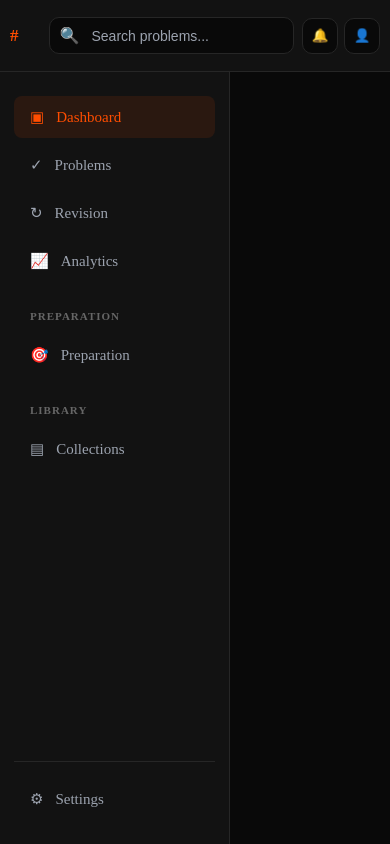
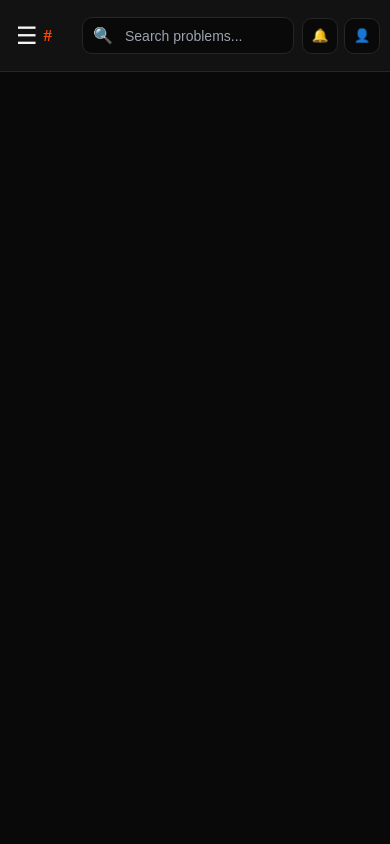
Before and after one commit to adityaxsit/LeetTrack-Pro, a React (Vite) app in the folder client/: page / in a window 390 px wide. Built offline with nearby package versions, Linux system fonts and the light colour scheme.

Commit message:
SideBar added with responsiveness

```diff
--- a/client/src/App.jsx
+++ b/client/src/App.jsx
@@ -1,28 +1,22 @@
-import { useState } from 'react'
-import reactLogo from './assets/react.svg'
-import viteLogo from './assets/vite.svg'
-import heroImg from './assets/hero.png'
-import Navbar from './components/Navbar'
-import Sidebar from './components/Sidebar'
-import './App.css'
+import { useState } from "react";
+import Navbar from "./components/Navbar";
+import Sidebar from "./components/Sidebar";
+import "./App.css";
 
 function App() {
+  const [sidebarOpen, setSidebarOpen] = useState(false);
+
   return (
     <>
-      <Navbar></Navbar>
+      <Navbar sidebarOpen={sidebarOpen} setSidebarOpen={setSidebarOpen} />
+
       <div className="appLayout">
-        <Sidebar />
+        <Sidebar sidebarOpen={sidebarOpen} />
 
-        <main className="mainContent">
-        </main>
-
+        <main className="mainContent">{/* Dashboard will come here */}</main>
       </div>
     </>
-  )
+  );
 }
 
-
-
-
-
 export default App;
--- a/client/src/components/Navbar.jsx
+++ b/client/src/components/Navbar.jsx
@@ -1,8 +1,15 @@
 import styles from './Navbar.module.css';
 
-function Navbar() {
+function Navbar({ sidebarOpen, setSidebarOpen }) {
   return (
     <nav className={styles.navbar}>
+
+       <button
+        className={styles.menuButton}
+        onClick={() => setSidebarOpen(!sidebarOpen)}
+      >
+        {sidebarOpen ? "✕" : "☰"}
+      </button>
 
       <div className={styles.logo}>
         <span className={styles.logoIcon}>#</span>
--- a/client/src/components/Navbar.module.css
+++ b/client/src/components/Navbar.module.css
@@ -93,6 +93,18 @@
   border-color: var(--lava);
 }
 
+.menuButton {
+  display: none;
+
+  background: transparent;
+  border: none;
+
+  color: var(--text-primary);
+  font-size: 24px;
+
+  cursor: pointer;
+}
+
 
 
 @media (max-width: 768px) {
@@ -108,6 +120,10 @@
   .search {
     width: 45%;
   }
+
+  .menuButton {
+  display: block;
+}
 
 }
 
--- a/client/src/components/Sidebar.jsx
+++ b/client/src/components/Sidebar.jsx
@@ -1,11 +1,10 @@
 import styles from "./Sidebar.module.css";
 
-function Sidebar() {
+function Sidebar({ sidebarOpen }) {
   return (
-    <aside className={styles.sidebar}>
+    <aside className={`${styles.sidebar} ${sidebarOpen ? styles.open : ""}`}>
 
       <div className={styles.menu}>
-
         <div className={`${styles.menuItem} ${styles.active}`}>
           <span>▣</span>
           <span>Dashboard</span>
@@ -39,7 +38,6 @@ function Sidebar() {
           <span>▤</span>
           <span>Collections</span>
         </div>
-
       </div>
 
       <div className={styles.bottomMenu}>
@@ -48,7 +46,6 @@ function Sidebar() {
           <span>Settings</span>
         </div>
       </div>
-
     </aside>
   );
 }
--- a/client/src/components/Sidebar.module.css
+++ b/client/src/components/Sidebar.module.css
@@ -57,3 +57,23 @@
   padding-top: 16px;
   border-top: 1px solid var(--border);
 }
+
+@media (max-width: 768px) {
+  .sidebar {
+    position: fixed;
+
+    top: 72px;
+    left: 0;
+
+    height: calc(100vh - 72px);
+
+    transform: translateX(-100%);
+    transition: transform 0.3s ease;
+
+    z-index: 1000;
+  }
+
+  .sidebar.open {
+    transform: translateX(0);
+  }
+}
```
